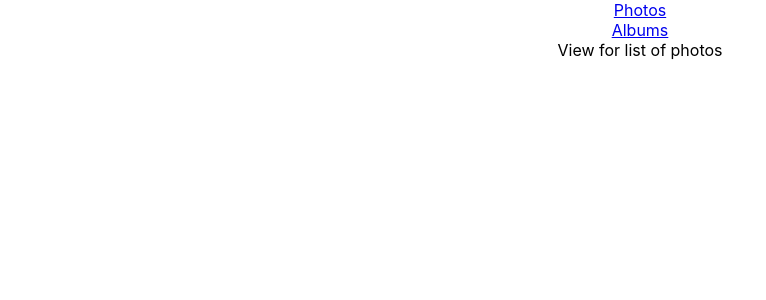
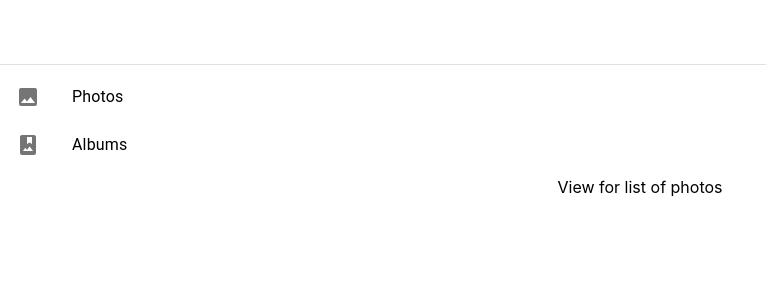
Before and after one commit to juholeht/photo-browser-challenge, a React (Create React App) app: page / in a window 1280 px wide. Shown: the top 300 px of the page, without its empty margins (0-766 px from the left). Built offline with nearby package versions, Linux system fonts and the light colour scheme.

Commit message:
Simple, fixed, sidebar implemented using material UI components.

```diff
--- /dev/null
+++ b/src/MenuListItem.js
@@ -0,0 +1,20 @@
+import { Link } from 'react-router-dom';
+import ListItem from '@mui/material/ListItem';
+import ListItemIcon from '@mui/material/ListItemIcon';
+import ListItemText from '@mui/material/ListItemText';
+import ListItemButton from '@mui/material/ListItemButton';
+
+const MenuListItem = (props) => {
+  return (
+    <ListItem key={props.text} disablePadding>
+        <ListItemButton component={Link} to={props.to}>
+            <ListItemIcon>
+                {props.icon}
+            </ListItemIcon>
+            <ListItemText primary={props.text} />
+        </ListItemButton>
+    </ListItem>
+  );
+}
+
+export default MenuListItem;
--- a/src/SidebarMenu.js
+++ b/src/SidebarMenu.js
@@ -1,18 +1,21 @@
 import React from 'react';
-import { Link } from 'react-router-dom';
+import MenuListItem from './MenuListItem';
+import PhotoIcon from '@mui/icons-material/Photo';
+import PhotoAlbumIcon from '@mui/icons-material/PhotoAlbum';
+import List from '@mui/material/List';
+import Toolbar from '@mui/material/Toolbar';
+import Divider from '@mui/material/Divider';
 
 const SidebarMenu = () => {
   return (
     <>
       <div className={"menu-list-container"}>
-        <div className="menu-list">
-          <Link to="/" className="menu-item">
-            <div className="menu-item__title">Photos</div>
-          </Link>
-          <Link to="/albums" className="menu-item">
-            <div className="menu-item__title">Albums</div>
-          </Link>
-        </div>
+      <Toolbar />
+        <Divider />
+        <List>
+          <MenuListItem icon={<PhotoIcon/>} text="Photos" to="/"></MenuListItem>
+          <MenuListItem icon={<PhotoAlbumIcon/>} text="Albums" to="/albums"></MenuListItem>
+        </List>
       </div>
     </>
   );
```
